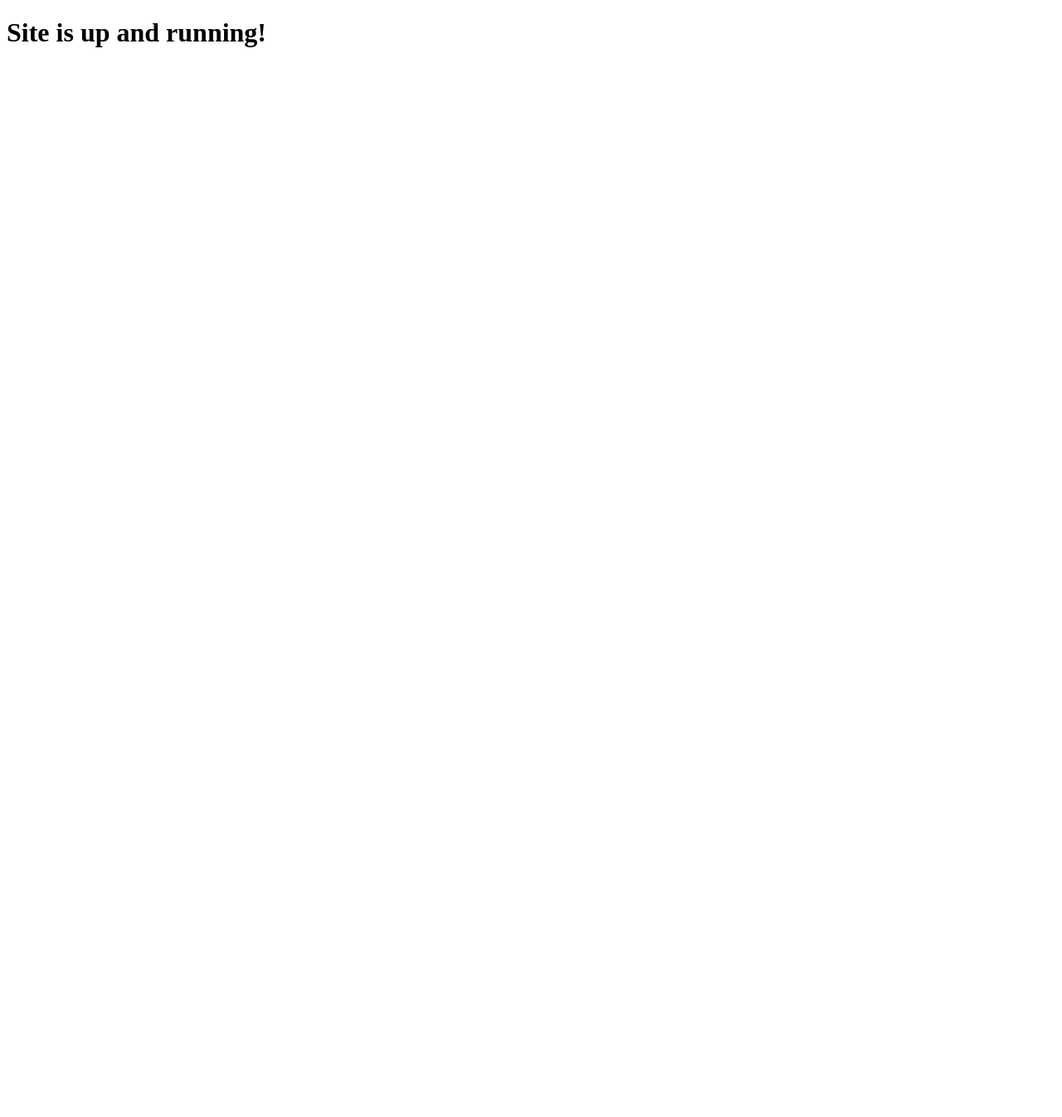
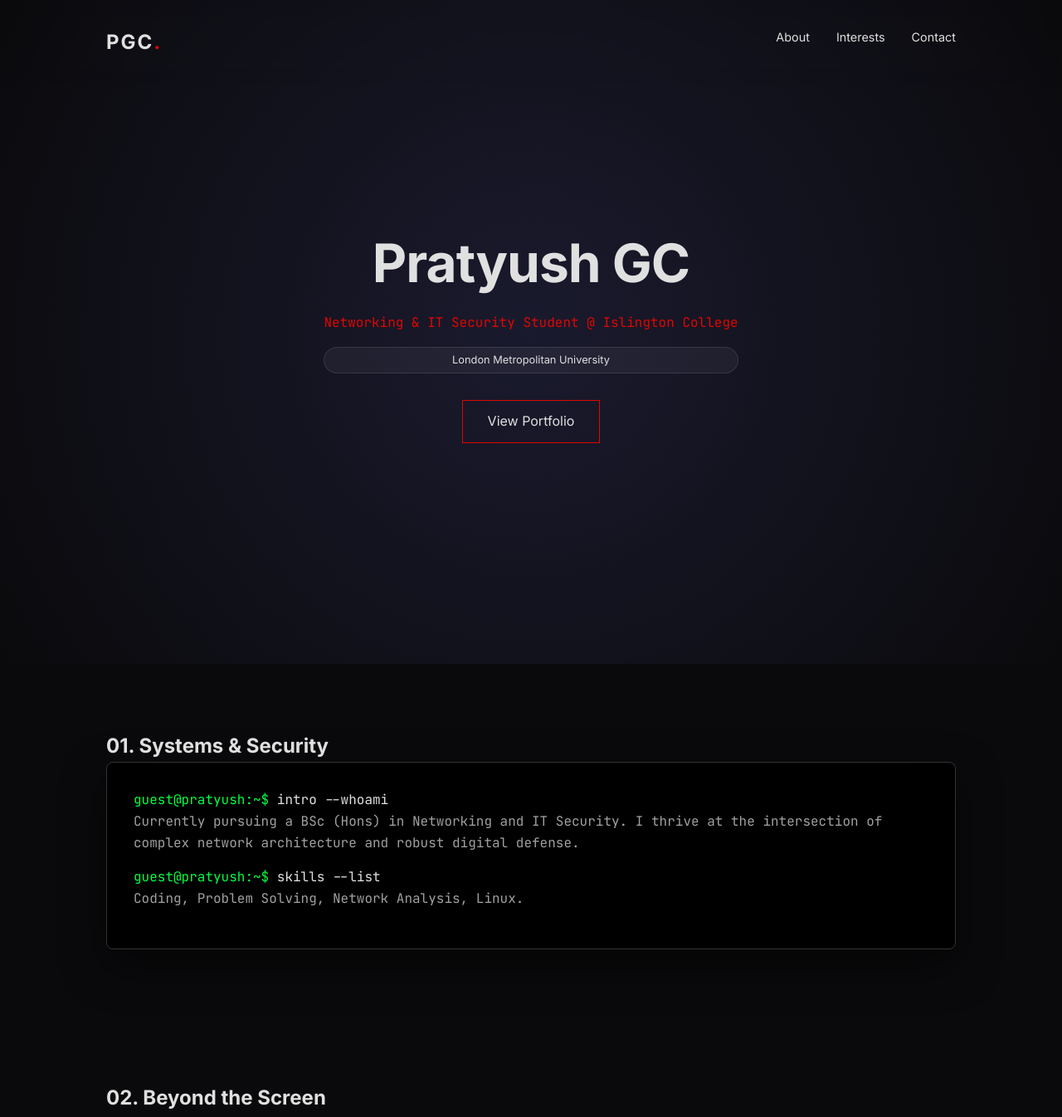
Before and after one commit to suyogkad/Pratyush-s-Portfolio, a plain HTML site: page index.html in a window 1280 px wide. Shown: the top 1346 px of the page at 83% size. Before the commit the page ends 800 px from the top, so only its background shows below. Drawn offline with nearby package versions, Linux system fonts and the light colour scheme.

Commit message:
Version 1: Website Updated

```diff
--- a/index.html
+++ b/index.html
@@ -3,9 +3,72 @@
 <head>
     <meta charset="UTF-8">
     <meta name="viewport" content="width=device-width, initial-scale=1.0">
-    <title>Sample HTML Page</title>
+    <title>Pratyush GC | Networking & IT Security</title>
+    <link rel="icon" type="image/png" href="https://img.icons8.com/fluency/48/shield-confirmation.png">
+    <link href="https://fonts.googleapis.com/css2?family=Inter:wght@300;400;700&family=JetBrains+Mono&display=swap" rel="stylesheet">
+    <link href="https://unpkg.com/aos@2.3.1/dist/aos.css" rel="stylesheet">
+    <link rel="stylesheet" href="style.css">
 </head>
 <body>
-    <h1>Site is up and running!</h1>
+
+    <nav>
+        <div class="logo">PGC<span>.</span></div>
+        <ul>
+            <li><a href="#about">About</a></li>
+            <li><a href="#passions">Interests</a></li>
+            <li><a href="#contact">Contact</a></li>
+        </ul>
+    </nav>
+
+    <section class="hero">
+        <div class="hero-content" data-aos="fade-up">
+            <h1>Pratyush GC</h1>
+            <p class="subtitle">Networking & IT Security Student @ Islington College</p>
+            <div class="badge">London Metropolitan University</div>
+            <a href="#about" class="btn">View Portfolio</a>
+        </div>
+    </section>
+
+    <section id="about" class="about">
+        <div class="container" data-aos="fade-right">
+            <h2>01. Systems & Security</h2>
+            <div class="terminal">
+                <p><span class="prompt">guest@pratyush:~$</span> intro --whoami</p>
+                <p class="response">Currently pursuing a BSc (Hons) in Networking and IT Security. I thrive at the intersection of complex network architecture and robust digital defense.</p>
+                <p><span class="prompt">guest@pratyush:~$</span> skills --list</p>
+                <p class="response">Coding, Problem Solving, Network Analysis, Linux.</p>
+            </div>
+        </div>
+    </section>
+
+    <section id="passions" class="passions">
+        <div class="container">
+            <h2 data-aos="fade-up">02. Beyond the Screen</h2>
+            <div class="grid">
+                <div class="card" data-aos="zoom-in">
+                    <img src="https://images.unsplash.com/photo-1533130061792-64b345e4a833?auto=format&fit=crop&w=400&q=80" alt="F1 Racing">
+                    <h3>F1 & Speed</h3>
+                    <p>Fascinated by the engineering and data-driven strategy of Formula 1.</p>
+                </div>
+                <div class="card" data-aos="zoom-in" data-aos-delay="100">
+                    <img src="https://images.unsplash.com/photo-1552674605-db6ffd4facb5?auto=format&fit=crop&w=400&q=80" alt="Calisthenics">
+                    <h3>Calisthenics</h3>
+                    <p>Bodyweight training to maintain mental clarity and physical discipline.</p>
+                </div>
+                <div class="card" data-aos="zoom-in" data-aos-delay="200">
+                    <img src="https://images.unsplash.com/photo-1510915361894-db8b60106cb1?auto=format&fit=crop&w=400&q=80" alt="Guitar">
+                    <h3>Acoustics</h3>
+                    <p>Casual guitar strummer finding rhythm in the chaos.</p>
+                </div>
+            </div>
+        </div>
+    </section>
+
+    <footer>
+        <p>© 2024 Pratyush GC | Built for Security & Speed</p>
+    </footer>
+
+    <script src="https://unpkg.com/aos@2.3.1/dist/aos.js"></script>
+    <script src="script.js"></script>
 </body>
 </html>
--- /dev/null
+++ b/script.js
@@ -0,0 +1,27 @@
+// Initialize Animate on Scroll
+AOS.init({
+    duration: 1000,
+    once: true,
+});
+
+// Navbar Scroll Effect
+window.addEventListener('scroll', () => {
+    const nav = document.querySelector('nav');
+    if (window.scrollY > 50) {
+        nav.style.background = 'rgba(10, 10, 12, 0.95)';
+        nav.style.borderBottom = '1px solid rgba(255, 255, 255, 0.1)';
+    } else {
+        nav.style.background = 'transparent';
+        nav.style.borderBottom = 'none';
+    }
+});
+
+// Smooth Scrolling for links
+document.querySelectorAll('a[href^="#"]').forEach(anchor => {
+    anchor.addEventListener('click', function (e) {
+        e.preventDefault();
+        document.querySelector(this.getAttribute('href')).scrollIntoView({
+            behavior: 'smooth'
+        });
+    });
+});
--- /dev/null
+++ b/style.css
@@ -0,0 +1,105 @@
+:root {
+    --bg-color: #0a0a0c;
+    --accent-red: #e10600; /* F1 Red */
+    --text-main: #e0e0e0;
+    --text-dim: #a0a0a0;
+    --glass: rgba(255, 255, 255, 0.05);
+}
+
+* {
+    margin: 0;
+    padding: 0;
+    box-sizing: border-box;
+}
+
+body {
+    background-color: var(--bg-color);
+    color: var(--text-main);
+    font-family: 'Inter', sans-serif;
+    line-height: 1.6;
+    overflow-x: hidden;
+}
+
+/* Navbar */
+nav {
+    display: flex;
+    justify-content: space-between;
+    padding: 2rem 10%;
+    position: fixed;
+    width: 100%;
+    z-index: 1000;
+    backdrop-filter: blur(10px);
+}
+
+.logo { font-weight: 700; font-size: 1.5rem; letter-spacing: 2px; }
+.logo span { color: var(--accent-red); }
+
+nav ul { display: flex; list-style: none; }
+nav ul li { margin-left: 2rem; }
+nav ul li a {
+    text-decoration: none;
+    color: var(--text-main);
+    font-size: 0.9rem;
+    transition: 0.3s;
+}
+nav ul li a:hover { color: var(--accent-red); }
+
+/* Hero Section */
+.hero {
+    height: 100vh;
+    display: flex;
+    align-items: center;
+    justify-content: center;
+    text-align: center;
+    background: radial-gradient(circle at center, #1a1a2e 0%, #0a0a0c 100%);
+}
+
+h1 { font-size: 4rem; margin-bottom: 0.5rem; letter-spacing: -1px; }
+.subtitle { color: var(--accent-red); font-family: 'JetBrains Mono'; margin-bottom: 1rem; }
+.badge { background: var(--glass); padding: 5px 15px; border-radius: 20px; font-size: 0.8rem; border: 1px solid rgba(255,255,255,0.1); }
+
+/* Terminal Style */
+.terminal {
+    background: #000;
+    padding: 2rem;
+    border-radius: 8px;
+    border: 1px solid #333;
+    font-family: 'JetBrains Mono', monospace;
+    box-shadow: 0 20px 50px rgba(0,0,0,0.5);
+}
+.prompt { color: #00ff41; }
+.response { color: var(--text-dim); margin-bottom: 1rem; }
+
+/* Grid & Cards */
+.container { padding: 5rem 10%; }
+.grid {
+    display: grid;
+    grid-template-columns: repeat(auto-fit, minmax(250px, 1fr));
+    gap: 2rem;
+    margin-top: 3rem;
+}
+
+.card {
+    background: var(--glass);
+    border-radius: 15px;
+    overflow: hidden;
+    transition: transform 0.3s;
+    border: 1px solid rgba(255,255,255,0.05);
+}
+.card:hover { transform: translateY(-10px); border-color: var(--accent-red); }
+.card img { width: 100%; height: 200px; object-fit: cover; opacity: 0.7; }
+.card h3 { padding: 1rem; color: var(--accent-red); }
+.card p { padding: 0 1rem 1rem; font-size: 0.9rem; color: var(--text-dim); }
+
+.btn {
+    display: inline-block;
+    margin-top: 2rem;
+    padding: 12px 30px;
+    border: 1px solid var(--accent-red);
+    color: var(--text-main);
+    text-decoration: none;
+    transition: 0.3s;
+}
+.btn:hover { background: var(--accent-red); color: white; }
+
+footer { text-align: center; padding: 3rem; font-size: 0.8rem; color: #444; }
```
